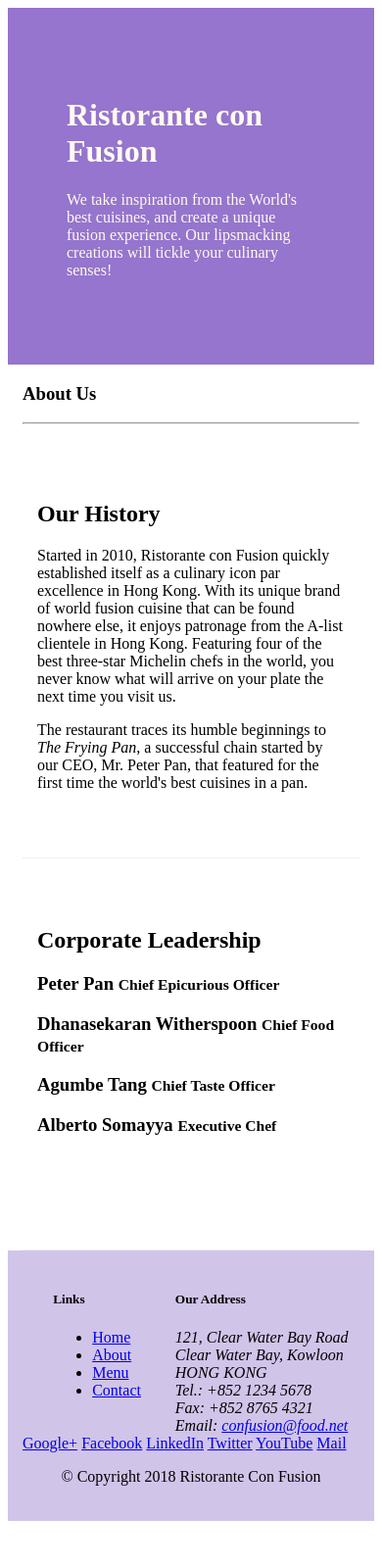
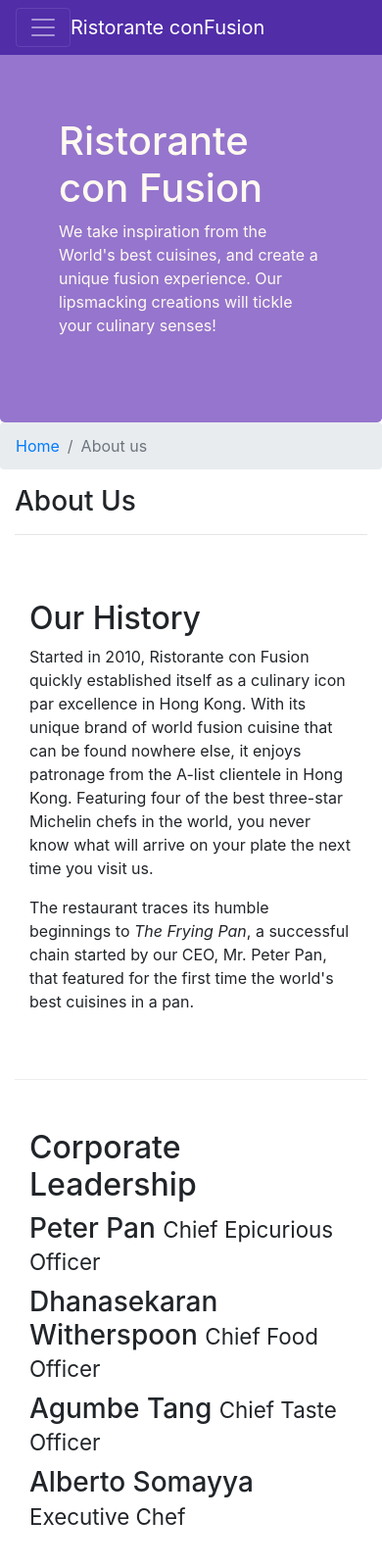
Before and after one commit to Akshaya222/Confusion, a website: page aboutus.html in a window 390 px wide. Shown: the top 1600 px of the page at 98% size. Before the commit the page ends 1560 px from the top, so only its background shows below. Drawn offline with nearby package versions, Linux system fonts and the light colour scheme.

Commit message:
navbar and breadcrumbs

```diff
--- a/aboutus.html
+++ b/aboutus.html
@@ -2,12 +2,36 @@
 <html lang="en">
 
 <head>
-    <link rel="stylesheet" href="node_modules/bootstrap/dist/css/bootstrap-grid.min.css">
-    <link rel="stylesheet" href="css/styles.css">
-    <title>Ristorante Con Fusion: About Us</title>
+
+      <!-- Required meta tags always come first -->
+      <meta charset="utf-8">
+      <meta name="viewport" content="width=device-width, initial-scale=1, shrink-to-fit=no">
+      <meta http-equiv="x-ua-compatible" content="ie=edge">
+
+      <!-- Bootstrap CSS -->
+      <link rel="stylesheet" href="node_modules/bootstrap/dist/css/bootstrap.min.css">
+      <link rel="stylesheet" href="css/styles.css">
+     <title>Ristorante Con Fusion: About Us</title>
 </head>
 
 <body>
+    <nav class="navbar navbar-dark navbar-expand-sm  fixed-top">
+        <div class="container">
+            <button class="navbar-toggler" type="button" data-toggle="collapse" data-target="#Navbar">
+                <span class="navbar-toggler-icon"></span>
+            </button>
+            <a class="navbar-brand mr-auto" href="./index.html">Ristorante conFusion</a>
+            <div class="collapse navbar-collapse" id="Navbar">
+                <ul class="navbar-nav mr-auto">
+                    <li class="nav-item "><a class="nav-link" href="./index.html">Home</a></li>
+                    <li class="nav-item active"><a class="nav-link" href="#">About</a></li>
+                    <li class="nav-item"><a class="nav-link" href="#">Menu</a></li>
+                    <li class="nav-item"><a class="nav-link" href="#">Contact</a></li>
+                </ul>
+            </div>
+
+        </div>
+     </nav>
 
     <header class="jumbotron">
         <div class="container">
@@ -24,6 +48,10 @@
 
     <div class="container">
         <div class="row">
+            <ol class="col-12 breadcrumb">
+                <li class="breadcrumb-item"><a href="./index.html">Home</a></li>
+                <li class="breadcrumb-item active">About us</li>
+             </ol>
             <div class="col-12 col-sm-12">
                <h3>About Us</h3>
                <hr>
@@ -63,7 +91,7 @@
                 <div class="col-4 offset-1 col-sm-2">
                     <h5>Links</h5>
                     <ul class="list-unstyled">
-                        <li><a href="#">Home</a></li>
+                        <li><a href="./index.html">Home</a></li>
                         <li><a href="#">About</a></li>
                         <li><a href="#">Menu</a></li>
                         <li><a href="#">Contact</a></li>
@@ -98,9 +126,10 @@
            </div>
         </div>
     </footer>
-    <script src="node_modules/jquery/dist/jquery.slim.min.js"></script>
-    <script src="node_modules/popper.js/dist/umd/popper.min.js"></script>
-    <script src="node_modules/bootstrap/dist/js/bootstrap.min.js"></script>
+     <!-- jQuery first, then Popper.js, then Bootstrap JS. -->
+     <script src="node_modules/jquery/dist/jquery.slim.min.js"></script>
+     <script src="node_modules/popper.js/dist/umd/popper.min.js"></script>
+     <script src="node_modules/bootstrap/dist/js/bootstrap.min.js"></script>
 </body>
 
 </html>
--- a/css/styles.css
+++ b/css/styles.css
@@ -11,7 +11,7 @@
 .footer{
     background-color: #D1C4E9;
     margin:0px auto;
-    padding:20px 0px 20px 0px;s
+    padding:20px 0px 20px 0px
 }
 .jumbotron{
     padding: 70px 30px 70px 30px;
@@ -25,3 +25,11 @@
     margin:0px;
     color:#0f0f0f;
 }
+body{
+    padding: 50px 0px 0px 0px;
+    z-index:0;
+}
+.navbar-dark{
+
+    background-color: #512DA8;
+}
```
Also changed, not shown: index.html (+18 -1 lines).
